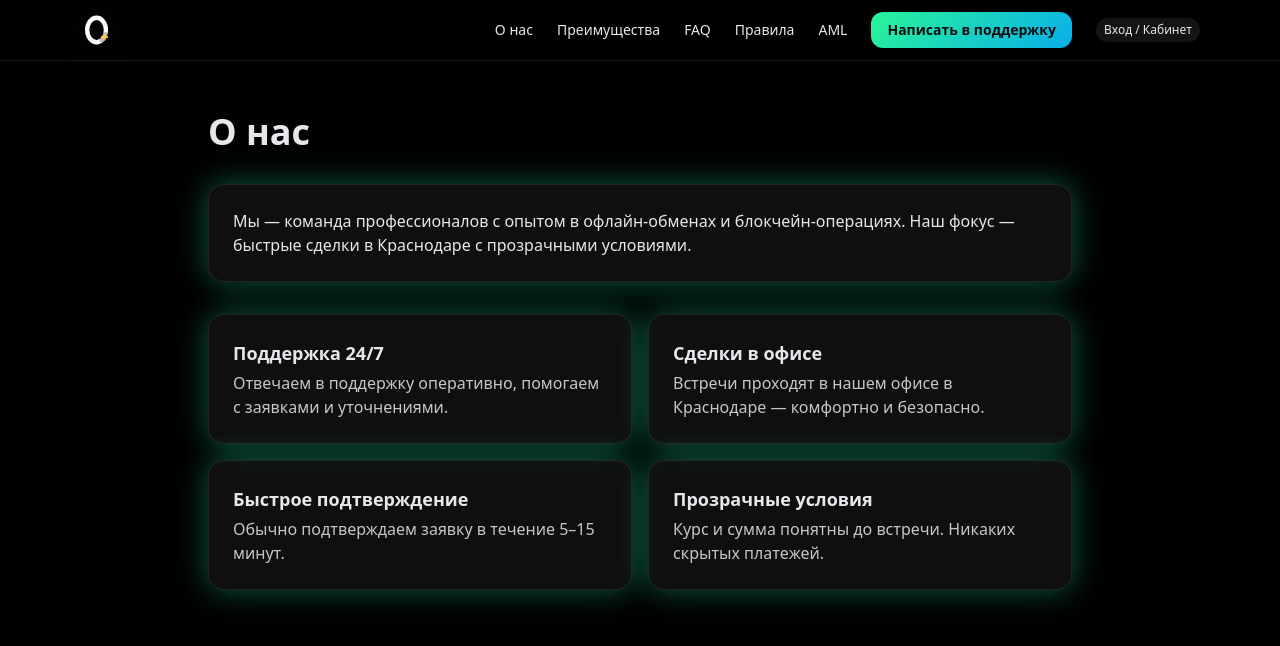
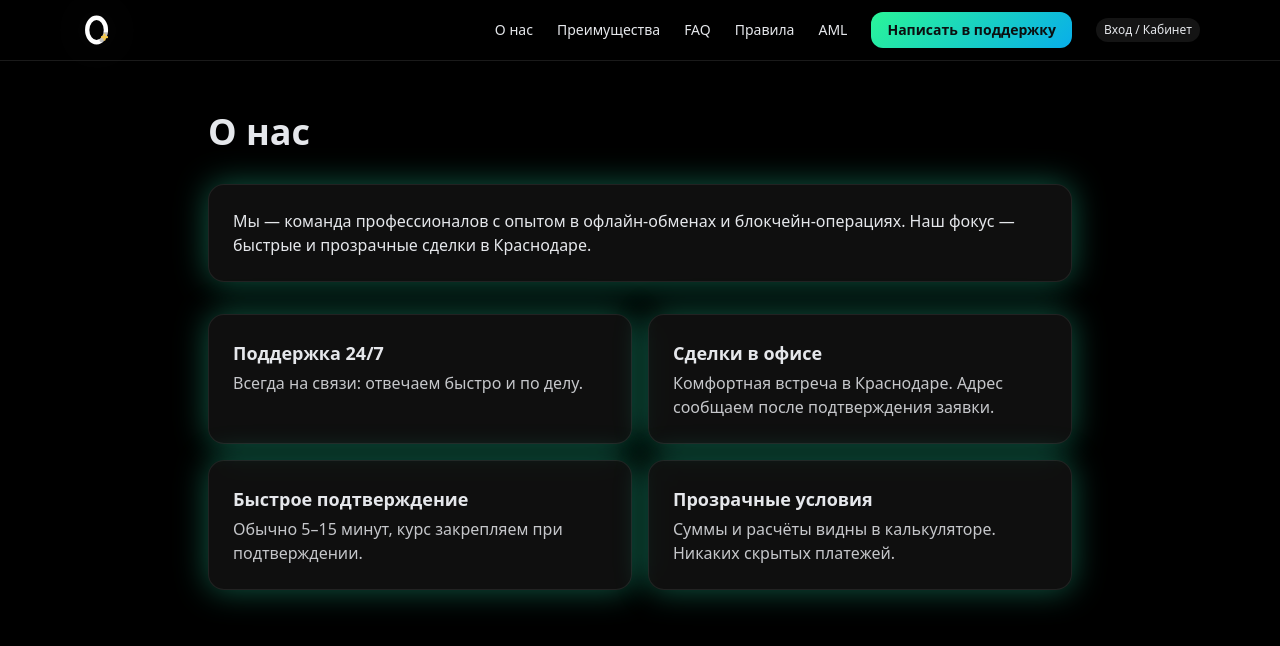
Before and after one commit to mihailgybkin-dot/obmennik-plus, a Next.js app: page /about in a window 1280 px wide. Shown: the top 646 px of the page. Built offline with nearby package versions, Linux system fonts and the light colour scheme.

Commit message:
Update page.tsx

```diff
--- a/app/about/page.tsx
+++ b/app/about/page.tsx
@@ -1,4 +1,4 @@
-import NavBar from "@/components/NavBar";
+import NavBar from "../../components/NavBar";
 
 export const metadata = { title: "О нас — Обменник +" };
 
@@ -10,25 +10,25 @@ export default function About(){
         <h1 className="text-4xl font-bold">О нас</h1>
 
         <section className="card p-6 space-y-3">
-          <p>Мы — команда профессионалов с опытом в офлайн-обменах и блокчейн-операциях. Наш фокус — быстрые сделки в Краснодаре с прозрачными условиями.</p>
+          <p>Мы — команда профессионалов с опытом в офлайн-обменах и блокчейн-операциях. Наш фокус — быстрые и прозрачные сделки в Краснодаре.</p>
         </section>
 
         <section className="grid md:grid-cols-2 gap-4">
           <div className="card p-6">
             <div className="text-lg font-semibold mb-1">Поддержка 24/7</div>
-            <p className="opacity-85">Отвечаем в поддержку оперативно, помогаем с заявками и уточнениями.</p>
+            <p className="opacity-85">Всегда на связи: отвечаем быстро и по делу.</p>
           </div>
           <div className="card p-6">
             <div className="text-lg font-semibold mb-1">Сделки в офисе</div>
-            <p className="opacity-85">Встречи проходят в нашем офисе в Краснодаре — комфортно и безопасно.</p>
+            <p className="opacity-85">Комфортная встреча в Краснодаре. Адрес сообщаем после подтверждения заявки.</p>
           </div>
           <div className="card p-6">
             <div className="text-lg font-semibold mb-1">Быстрое подтверждение</div>
-            <p className="opacity-85">Обычно подтверждаем заявку в течение 5–15 минут.</p>
+            <p className="opacity-85">Обычно 5–15 минут, курс закрепляем при подтверждении.</p>
           </div>
           <div className="card p-6">
             <div className="text-lg font-semibold mb-1">Прозрачные условия</div>
-            <p className="opacity-85">Курс и сумма понятны до встречи. Никаких скрытых платежей.</p>
+            <p className="opacity-85">Суммы и расчёты видны в калькуляторе. Никаких скрытых платежей.</p>
           </div>
         </section>
       </div>
```
